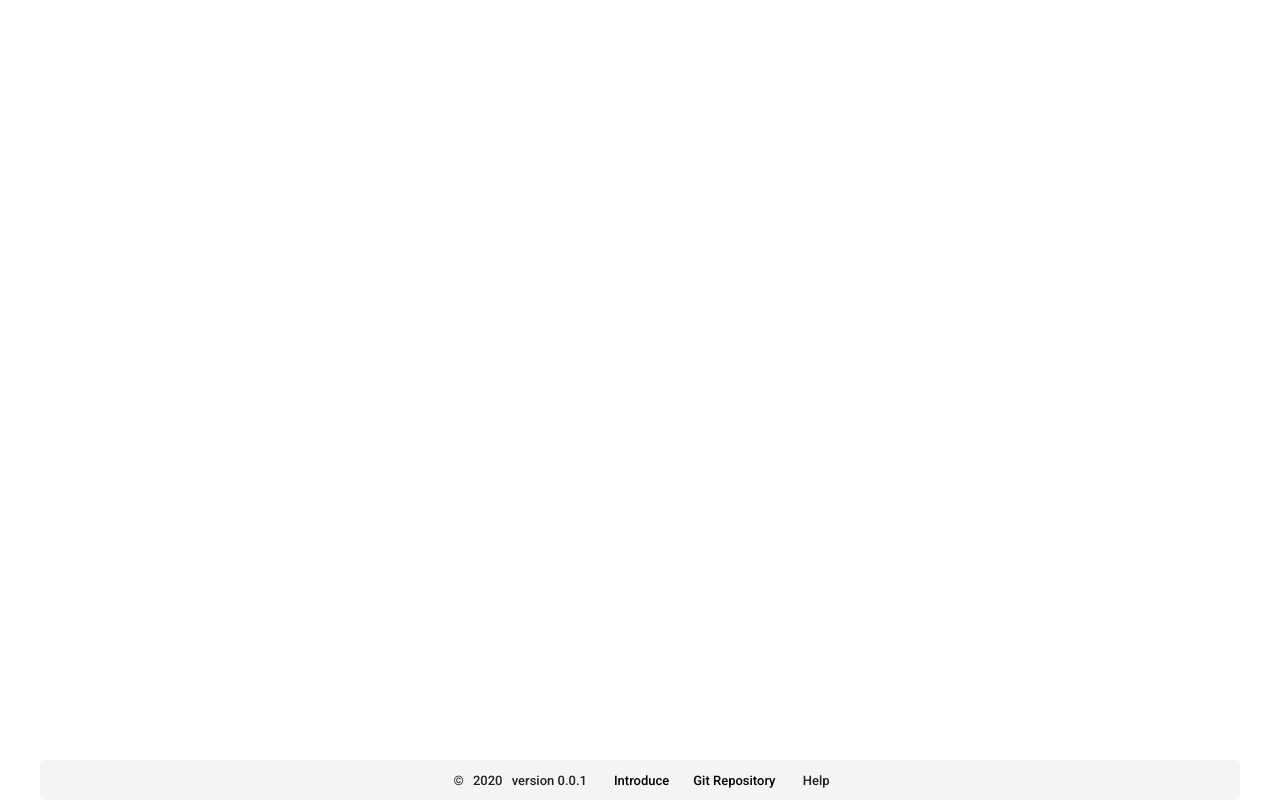
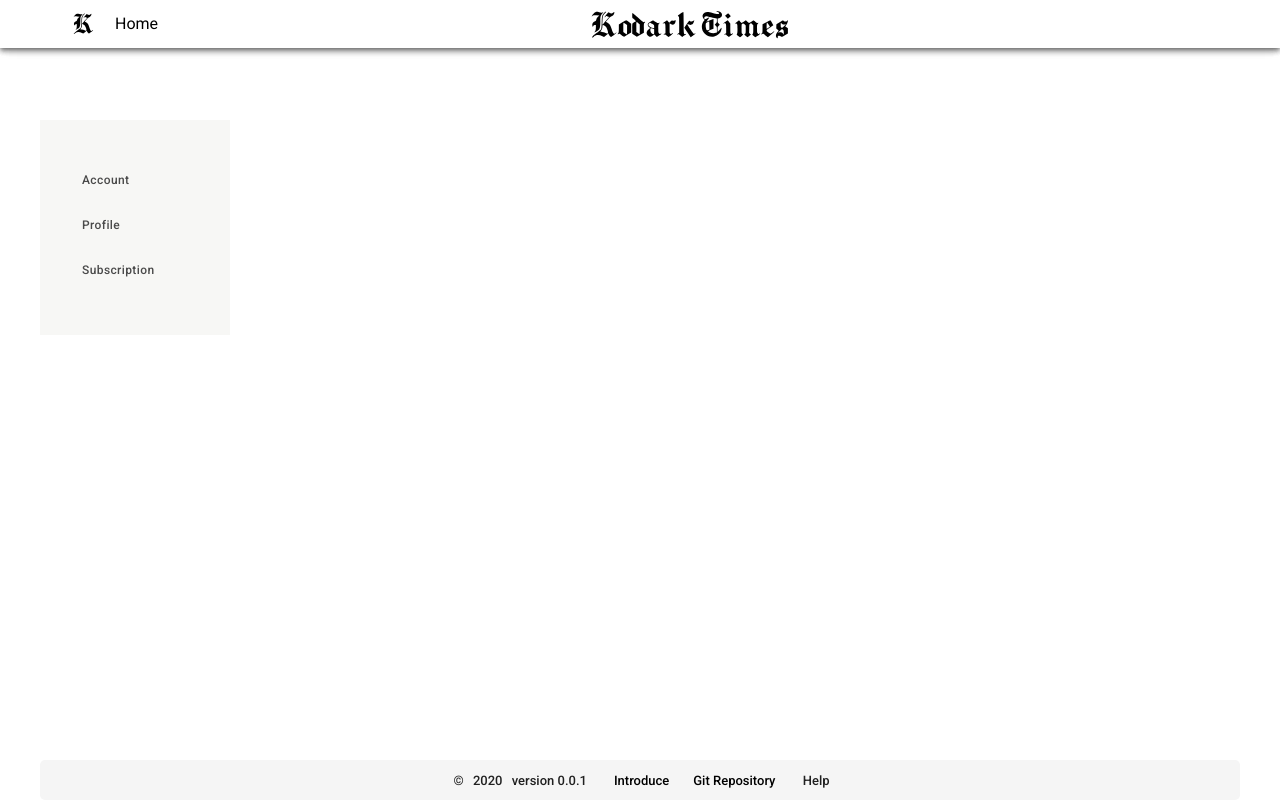
Before and after one commit to jeuk817/newsSite_Kodark, a Vue app in the folder frontend/: page /ko/admin/admin-page in a window 1280 px wide. Built offline with nearby package versions, Linux system fonts and the light colour scheme.

Commit message:
feat: add admin menu in AccountMenu

```diff
--- a/frontend/src/components/units/AccountMenu.vue
+++ b/frontend/src/components/units/AccountMenu.vue
@@ -19,8 +19,10 @@
     <v-card>
       <v-list>
         <v-list-item>
-          <v-list-item-content class="menuList">
+          <v-list-item-content
+          :class="userData.auth === 'user' ? 'userMenuList' : 'adminMenuList'">
             <div class="subtitle-2 black--text">{{ userData.email }}</div>
+            <template v-if="userData.auth === 'user'">
               <router-link class="subtitle-2 black--text font-weight-regular textDecoNone hoverAction"
                 :to="'/ko' + links.myPage"
               >
@@ -31,6 +33,25 @@
               >
                 Subscription list
               </router-link>
+            </template>
+
+            <template v-if="userData.auth === 'admin'">
+              <router-link class="subtitle-2 black--text font-weight-regular textDecoNone hoverAction"
+                :to="'/ko' + links.adminPage"
+              >
+                Admin page
+              </router-link>
+              <router-link class="subtitle-2 black--text font-weight-regular textDecoNone hoverAction"
+                :to="'/ko' + links.userManage"
+              >
+                User Manage
+              </router-link>
+              <router-link class="subtitle-2 black--text font-weight-regular textDecoNone hoverAction"
+                :to="'/ko' + links.reporterManage"
+              >
+                Reporter Manage
+              </router-link>
+            </template>
           </v-list-item-content>
         </v-list-item>
       </v-list>
@@ -61,11 +82,16 @@ export default {
 </script>
 
 <style scoped>
-.menuList {
-  /* border: 1px solid red; */
+.userMenuList {
   padding: 5px;
   display: grid;
   grid-template-rows: repeat(3, 40px);
+}
+
+.adminMenuList {
+  padding: 5px;
+  display: grid;
+  grid-template-rows: repeat(4, 40px);
 }
 
 .textDecoNone {
--- a/frontend/src/router/index.js
+++ b/frontend/src/router/index.js
@@ -4,6 +4,7 @@ import Home from '../views/Home.vue'
 import AuthPage from '../views/AuthPage'
 import IntroducePage from '../views/IntroducePage'
 import MyPage from '../views/MyPage'
+import AdminPage from '../views/AdminPage'
 
 
 Vue.use(VueRouter)
@@ -29,6 +30,10 @@ const routes = [
   {
     path: '/ko/users/my-page',
     component: MyPage
+  },
+  {
+    path: '/ko/admin/admin-page',
+    component: AdminPage
   }
 ]
 
--- a/frontend/src/store/modules/users.js
+++ b/frontend/src/store/modules/users.js
@@ -34,6 +34,7 @@ const actions = {
       const res = await axios.get('/users')
       const data = res.data
       const links = util.parseLinks(res.headers.links)
+      console.log(links)
       commit('setAccount', { userData: data, links }, { root: true })
       return res.status
     } catch(err) {
--- /dev/null
+++ b/frontend/src/views/AdminPage.vue
@@ -0,0 +1,39 @@
+<template>
+  <div>
+    <MyPageHeader />
+    <div class="adminPage">
+      <MyPageHeader/>
+      <IntroduceSideBar :sideMenu="sideMenu" />
+    </div>
+  </div>
+</template>
+
+<script>
+import MyPageHeader from '../components/headers/MyPageHeader'
+import IntroduceSideBar from '../components/sidebars/IntroduceSideBar'
+
+export default {
+  components: {
+    MyPageHeader,
+    IntroduceSideBar
+  },
+  computed: {
+    sideMenu() {
+      const sideMenu = []
+      sideMenu.push({ type: 'sub', text: 'Account', link: '/ko/users/my-page' })
+      sideMenu.push({ type: 'sub', text: 'Profile', link: '/ko/users/my-page/profile' })
+      sideMenu.push({ type: 'sub', text: 'Subscription', link: '/ko/users/my-page/subscription' })
+      return sideMenu
+    }
+  }
+}
+</script>
+
+<style scoped>
+.adminPage {
+  display: grid;
+  grid-template-columns: 1fr 3fr;
+  padding-top: 120px;
+  padding-bottom: 120px;
+}
+</style>
```
Also changed, not shown: 1 other file (tests, documents, lock files or other folders). Lines whose indentation alone changed are shown as unchanged.
